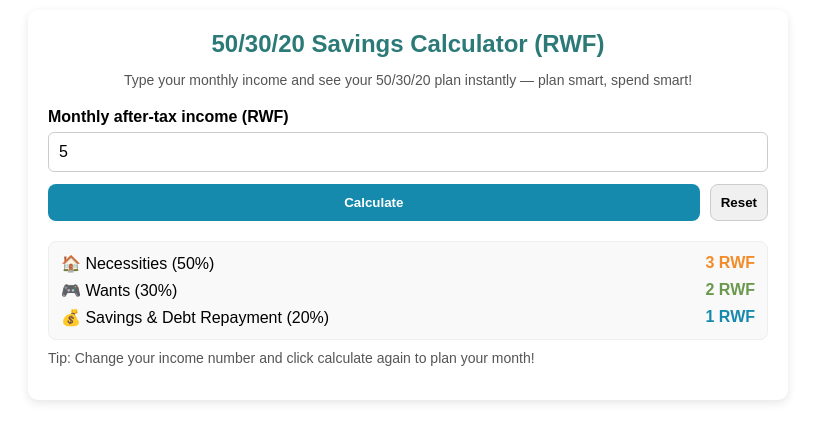
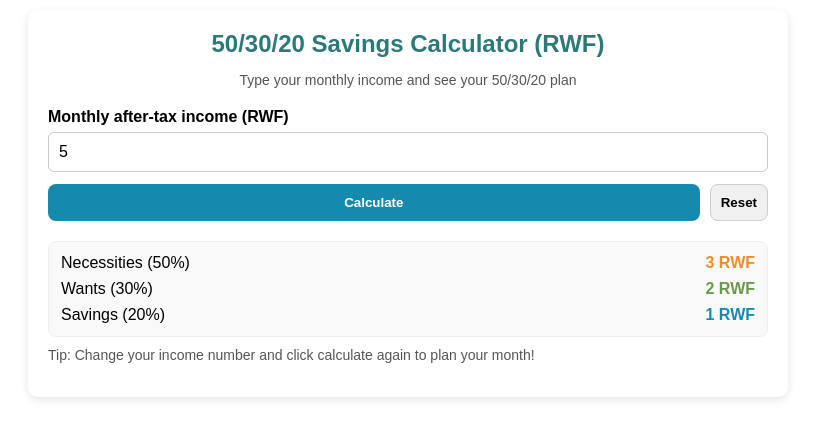
Before and after one commit to UmurerwaSalua/calculator, a plain HTML site: page index.html in a window 1280 px wide. Both pictures are taken after typing "5" into the empty fields and a click on the button "Calculate". Shown: the whole page, without its empty margins (232-1047 px from the left). Drawn offline with Linux system fonts and the light colour scheme.

Commit message:
Update index.html

```diff
--- a/index.html
+++ b/index.html
@@ -4,7 +4,7 @@
     50/30/20 Savings Calculator (RWF)
   </h2>
   <p style="text-align:center; color:#555; font-size:14px; margin-bottom:20px;">
-    Type your monthly income and see your 50/30/20 plan instantly — plan smart, spend smart!
+    Type your monthly income and see your 50/30/20 plan
   </p>
 
   <label for="income" style="display:block; margin-bottom:6px; font-weight:600;">Monthly after-tax income (RWF)</label>
@@ -18,13 +18,13 @@
   <div id="results" style="margin-top:20px; display:none;">
     <div style="padding:12px; border-radius:8px; border:1px solid #eee; background:#f9f9f9;">
       <div style="display:flex; justify-content:space-between; margin-bottom:8px;">
-        <div>🏠 Necessities (50%)</div><div id="necessities" style="font-weight:700; color:#f28c28;">0 RWF</div>
+        <div> Necessities (50%)</div><div id="necessities" style="font-weight:700; color:#f28c28;">0 RWF</div>
       </div>
       <div style="display:flex; justify-content:space-between; margin-bottom:8px;">
-        <div>🎮 Wants (30%)</div><div id="wants" style="font-weight:700; color:#6a994e;">0 RWF</div>
+        <div> Wants (30%)</div><div id="wants" style="font-weight:700; color:#6a994e;">0 RWF</div>
       </div>
       <div style="display:flex; justify-content:space-between;">
-        <div>💰 Savings & Debt Repayment (20%)</div><div id="savings" style="font-weight:700; color:#168aad;">0 RWF</div>
+        <div> Savings (20%)</div><div id="savings" style="font-weight:700; color:#168aad;">0 RWF</div>
       </div>
     </div>
     <p style="margin-top:10px; color:#555; font-size:14px;">Tip: Change your income number and click calculate again to plan your month!</p>
```
